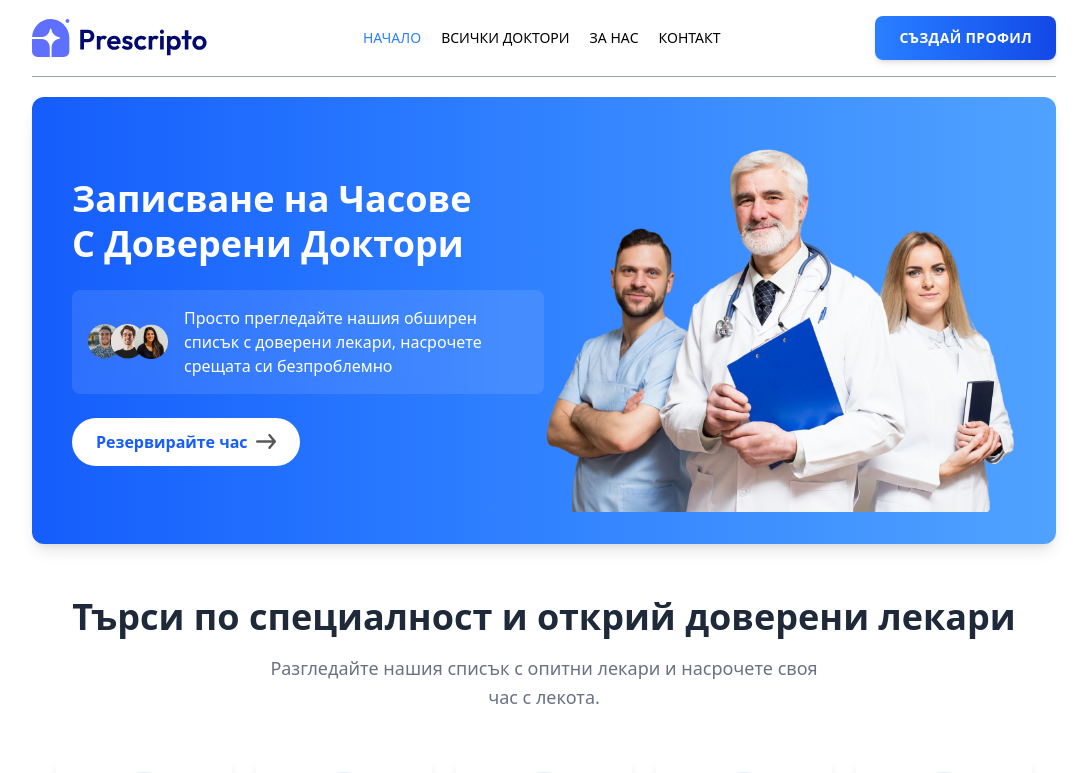
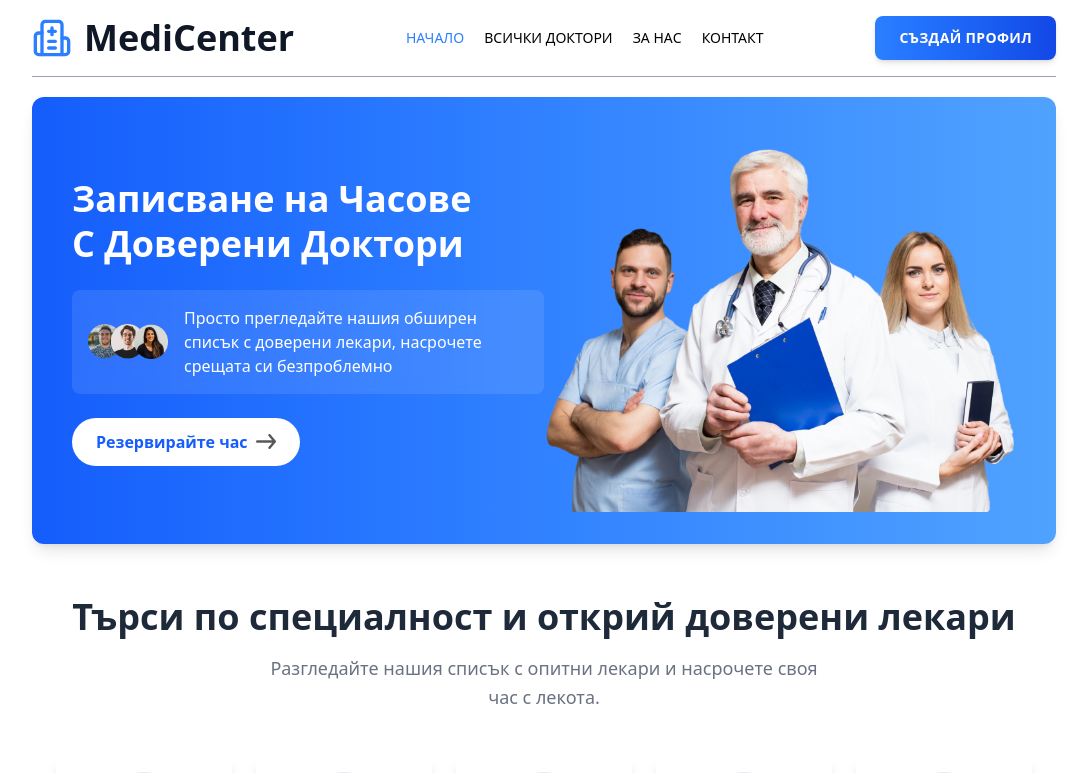
Before and after one commit to asenchochev/my-react-app, a React (Vite) app in the folder frontend/: page / in a window 1280 px wide. Shown: the top 773 px of the page, without its empty margins (96-1183 px from the left). Built offline with nearby package versions, Linux system fonts and the light colour scheme.

Commit message:
Update NavBar.jsx

```diff
--- a/frontend/src/components/NavBar.jsx
+++ b/frontend/src/components/NavBar.jsx
@@ -1,6 +1,7 @@
 import React from "react";
 import { assets } from "../assets/assets";
 import { NavLink, useNavigate } from "react-router-dom";
+import { Hospital } from 'lucide-react';
 
 const NavBar = () => {
   const navigate = useNavigate();
@@ -14,7 +15,7 @@ const NavBar = () => {
 
   return (
     <div className="flex items-center justify-between text-sm py-4 mb-5 border-b border-b-gray-400">
-      <img className="w-44 cursor-pointer" src={assets.logo} alt="Лого" />
+      <h1 className="text-4xl font-extrabold text-gray-900 flex items-center gap-3"><Hospital className="w-10 h-10 text-blue-500" /> MediCenter</h1>
       <ul className="hidden md:flex items-center gap-5 font-medium">
         <NavLink to="/" className={({ isActive }) => isActive ? "text-blue-500" : ""}>
           <li className="py-1">НАЧАЛО</li>
```
